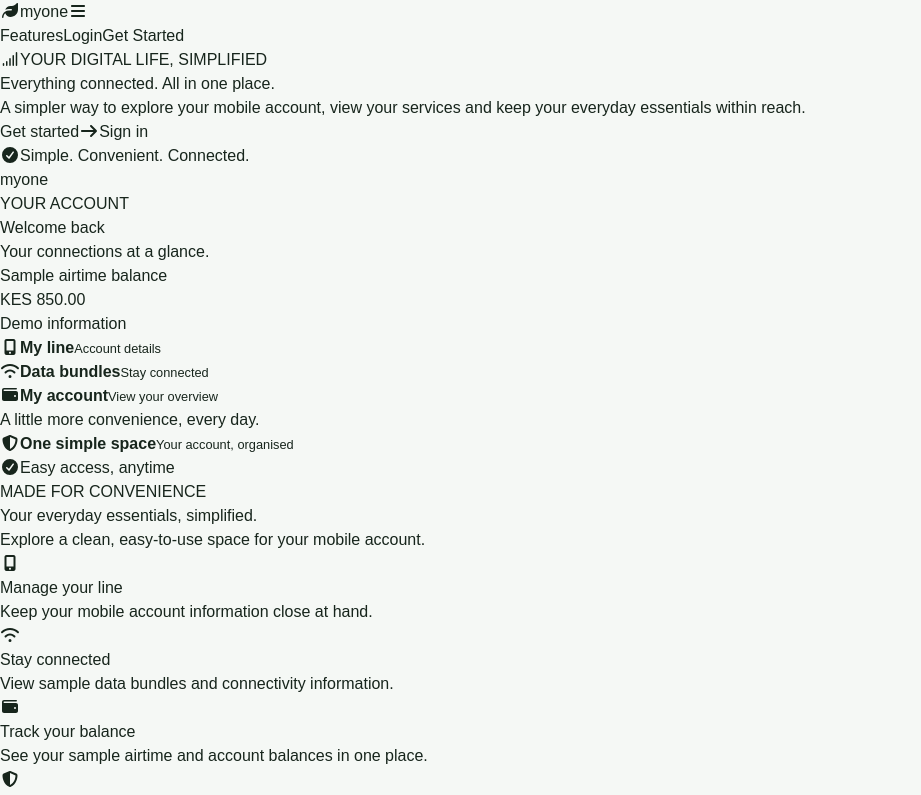
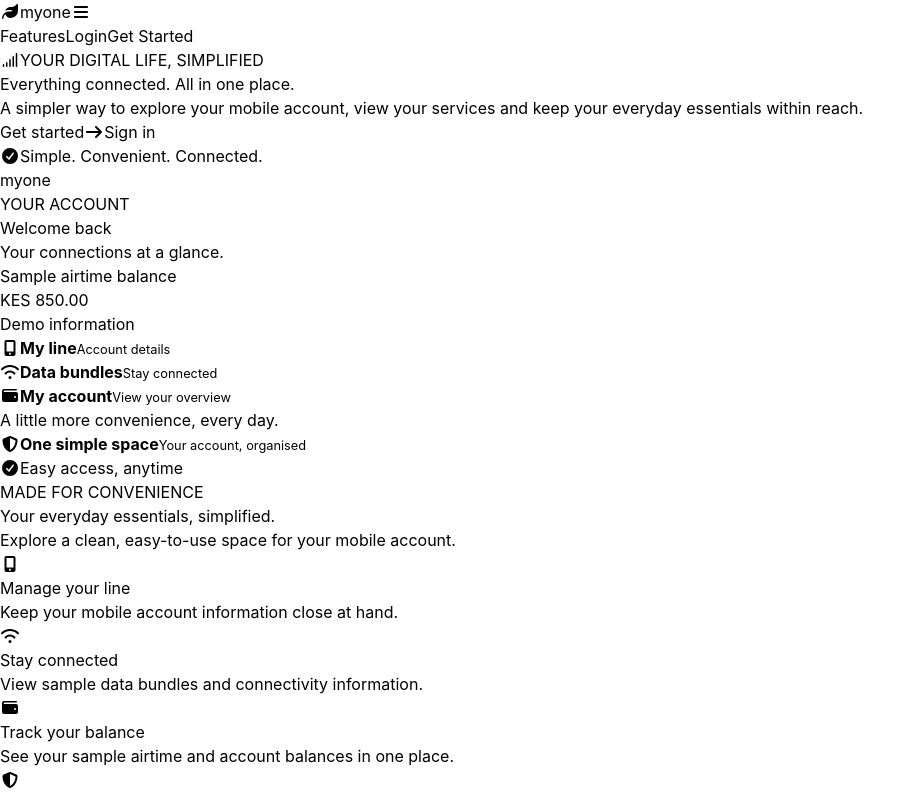
Before and after one commit to AbbieJonnes/OneApp, a React (Vite) app: page / in a window 1280 px wide. Shown: the top 795 px of the page, without its empty margins (0-921 px from the left). Built offline with nearby package versions, Linux system fonts and the light colour scheme.

Commit message:
fix: restore tailwindcss import in index.css

```diff
--- a/src/index.css
+++ b/src/index.css
@@ -1,18 +1 @@
-
 @import "tailwindcss";
-
-* {
-  box-sizing: border-box;
-}
-
-body {
-  margin: 0;
-  font-family: Arial, Helvetica, sans-serif;
-  background: #f5f8f5;
-  color: #17251c;
-}
-
-button,
-input {
-  font: inherit;
-}
```
